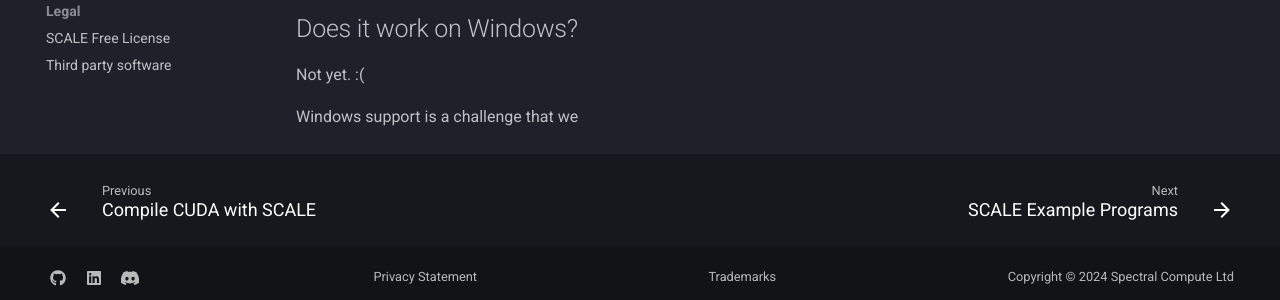
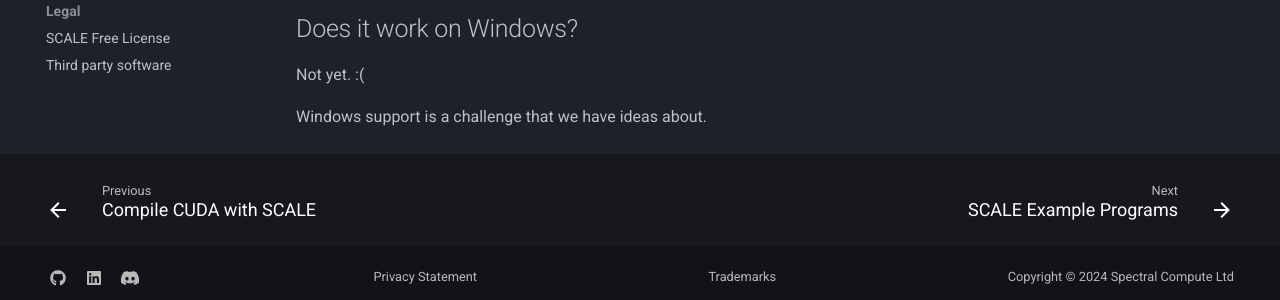
Before and after one commit to spectral-compute/scale-docs, an MkDocs documentation site: the page built from docs/manual/faq.md, in a window 1280 px wide and 900 px high, scrolled down 1423 px. Shown: the part 590-890 px from the top of the window. Built offline with MkDocs 1.6.1 and Material for MkDocs 9.7.7, drawn with Linux system fonts in a browser that asks for light colours; the version menu is left out.

Commit message:
End the sentence on windows support

```diff
--- a/docs/manual/faq.md
+++ b/docs/manual/faq.md
@@ -84,4 +84,4 @@ compiler research problem, but it is possible.
 
 Not yet. :(
 
-Windows support is a challenge that we
+Windows support is a challenge that we have ideas about.
```
